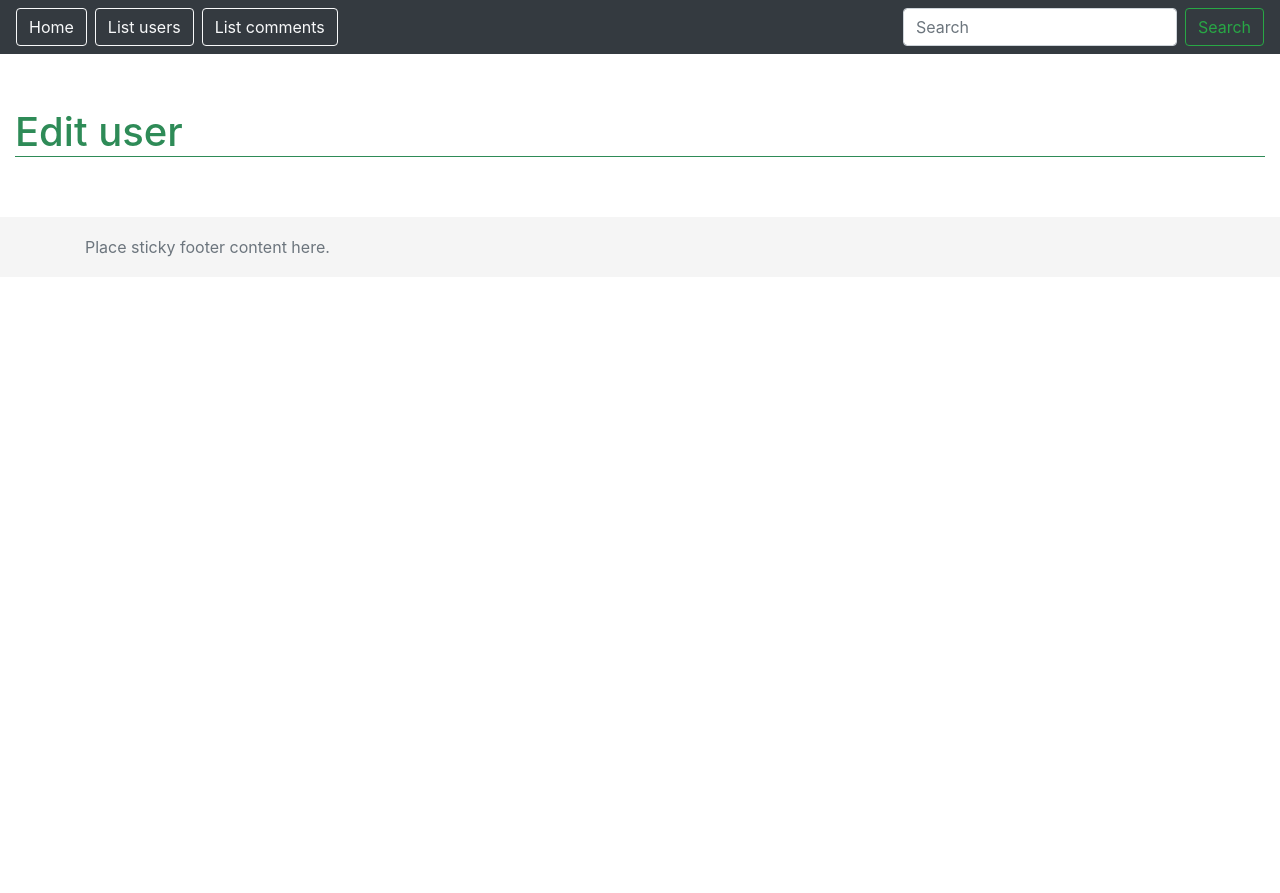
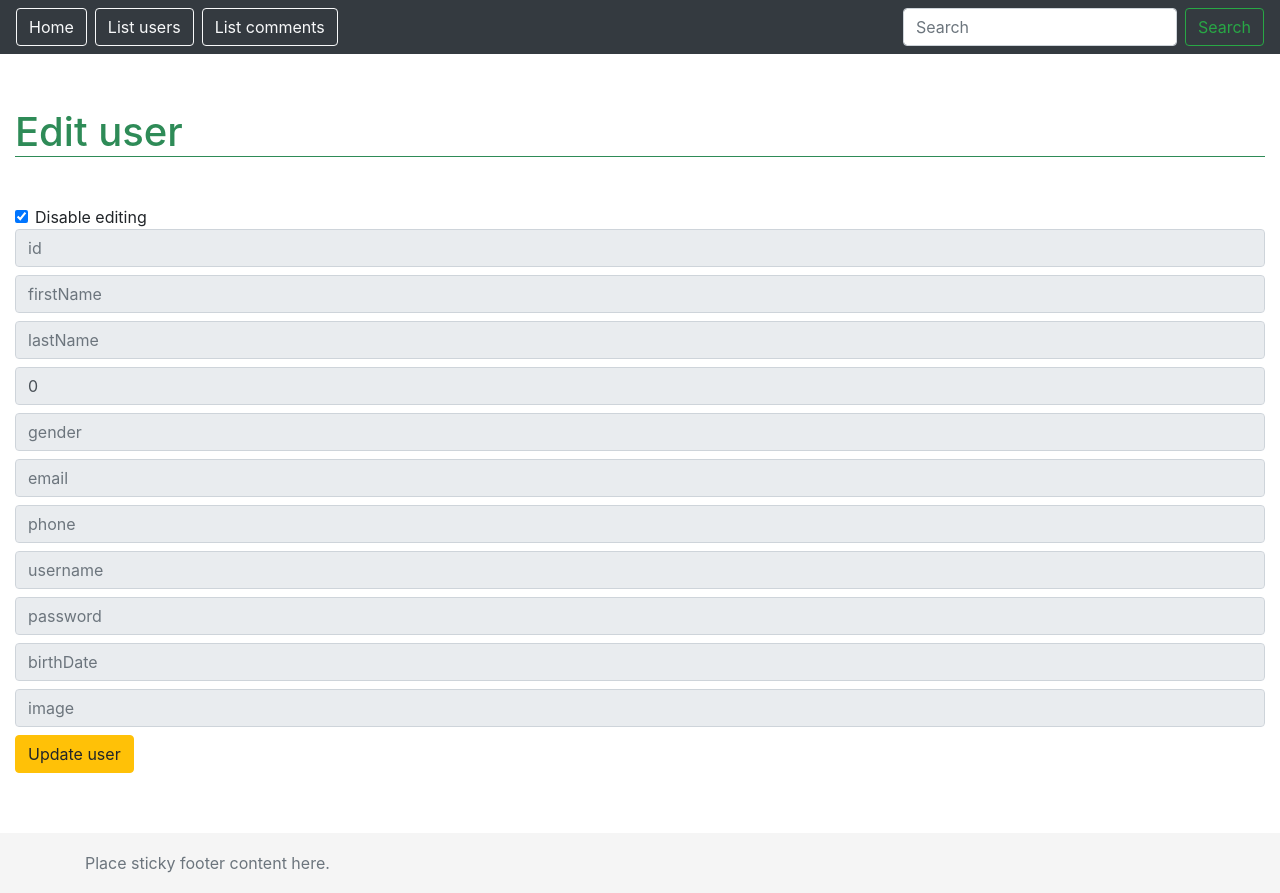
Before and after one commit to siposm/oktatas-frontend-dev, an Angular app in the folder modul-11/userManager/: page /edituser/1 in a window 1280 px wide. Before the commit the page ends 800 px from the top, so only its background shows below. Built offline with nearby package versions, Linux system fonts and the light colour scheme; no server answers.

Commit message:
edit user finished

```diff
--- a/modul-11/userManager/src/app/app.module.ts
+++ b/modul-11/userManager/src/app/app.module.ts
@@ -12,6 +12,8 @@ import { HttpClientModule } from '@angular/common/http';
 import { ListCommentsComponent } from './list-comments/list-comments.component';
 import { EditUserComponent } from './edit-user/edit-user.component';
 
+import { FormsModule } from '@angular/forms';
+
 @NgModule({
   declarations: [
     AppComponent,
@@ -25,7 +27,8 @@ import { EditUserComponent } from './edit-user/edit-user.component';
   imports: [
     BrowserModule,
     AppRoutingModule,
-    HttpClientModule
+    HttpClientModule,
+    FormsModule
   ],
   providers: [],
   bootstrap: [AppComponent]
--- a/modul-11/userManager/src/app/edit-user/edit-user.component.html
+++ b/modul-11/userManager/src/app/edit-user/edit-user.component.html
@@ -1 +1,92 @@
 <h1 class="mb-5">Edit user</h1>
+
+<div class="form-check">
+    <input type="checkbox" class="form-check-input" [(ngModel)]="editIsDisabled" id="exampleCheck1">
+    <label class="form-check-label" for="exampleCheck1">Disable editing</label>
+</div>
+
+<input
+    [(ngModel)]="user.id"
+    disabled
+    class="form-control form-control mb-2"
+    type="text"
+    placeholder="id"
+>
+<input
+    [(ngModel)]="user.firstName"
+    [disabled]="editIsDisabled"
+    class="form-control form-control mb-2"
+    type="text"
+    placeholder="firstName"
+>
+<input
+    [(ngModel)]="user.lastName"
+    [disabled]="editIsDisabled"
+    class="form-control form-control mb-2"
+    type="text"
+    placeholder="lastName"
+>
+<input
+    [(ngModel)]="user.age"
+    [disabled]="editIsDisabled"
+    class="form-control form-control mb-2"
+    type="text"
+    placeholder="age"
+>
+<input
+    [(ngModel)]="user.gender"
+    [disabled]="editIsDisabled"
+    class="form-control form-control mb-2"
+    type="text"
+    placeholder="gender"
+>
+<input
+    [(ngModel)]="user.email"
+    [disabled]="editIsDisabled"
+    class="form-control form-control mb-2"
+    type="text"
+    placeholder="email"
+>
+<input
+    [(ngModel)]="user.phone"
+    [disabled]="editIsDisabled"
+    class="form-control form-control mb-2"
+    type="text"
+    placeholder="phone"
+>
+<input
+    [(ngModel)]="user.username"
+    [disabled]="editIsDisabled"
+    class="form-control form-control mb-2"
+    type="text"
+    placeholder="username"
+>
+<input
+    [(ngModel)]="user.password"
+    [disabled]="editIsDisabled"
+    class="form-control form-control mb-2"
+    type="text"
+    placeholder="password"
+>
+<input
+    [(ngModel)]="user.birthDate"
+    [disabled]="editIsDisabled"
+    class="form-control form-control mb-2"
+    type="text"
+    placeholder="birthDate"
+>
+<input
+    [(ngModel)]="user.image"
+    [disabled]="editIsDisabled"
+    class="form-control form-control mb-2"
+    type="text"
+    placeholder="image"
+>
+
+<button
+    (click)="updateUser()"
+    type="submit"
+    class="btn btn-warning"
+>
+    Update user
+</button>
--- a/modul-11/userManager/src/app/edit-user/edit-user.component.ts
+++ b/modul-11/userManager/src/app/edit-user/edit-user.component.ts
@@ -1,10 +1,57 @@
-import { Component } from '@angular/core';
+import { HttpClient } from '@angular/common/http';
+import { Component, OnInit } from '@angular/core';
+import { ActivatedRoute } from '@angular/router';
+import { User } from '../_models/user';
 
 @Component({
   selector: 'app-edit-user',
   templateUrl: './edit-user.component.html',
   styleUrls: ['./edit-user.component.scss']
 })
-export class EditUserComponent {
+export class EditUserComponent implements OnInit {
+
+  userId:any
+  route:ActivatedRoute
+  http:HttpClient
+  user: User
+  editIsDisabled: boolean
+
+  constructor(route:ActivatedRoute, http:HttpClient) {
+    this.route = route
+    this.http = http
+    this.editIsDisabled = true
+    this.user = new User()
+  }
+
+  ngOnInit(): void {
+    this.route.params.subscribe(param => {
+      this.http.get<User>('https://dummyjson.com/users/' + param['id'])
+      .subscribe(resp => {
+
+        this.user.id = resp.id
+        this.user.firstName = resp.firstName
+        this.user.lastName = resp.lastName
+        this.user.age = resp.age
+        this.user.gender = resp.gender
+        this.user.email = resp.email
+        this.user.phone = resp.phone
+        this.user.username = resp.username
+        this.user.password = resp.password
+        this.user.birthDate = resp.birthDate
+        this.user.image = resp.image
+
+      }, error => {
+        console.error('Error happened!', error)
+      })
+    })
+  }
+
+  public updateUser() {
+    this.http.put('https://dummyjson.com/users/' + this.user.id, this.user)
+    .subscribe(
+      (success) => console.log(success),
+      (error)  =>  console.log(error)
+    )
+  }
 
 }
```
